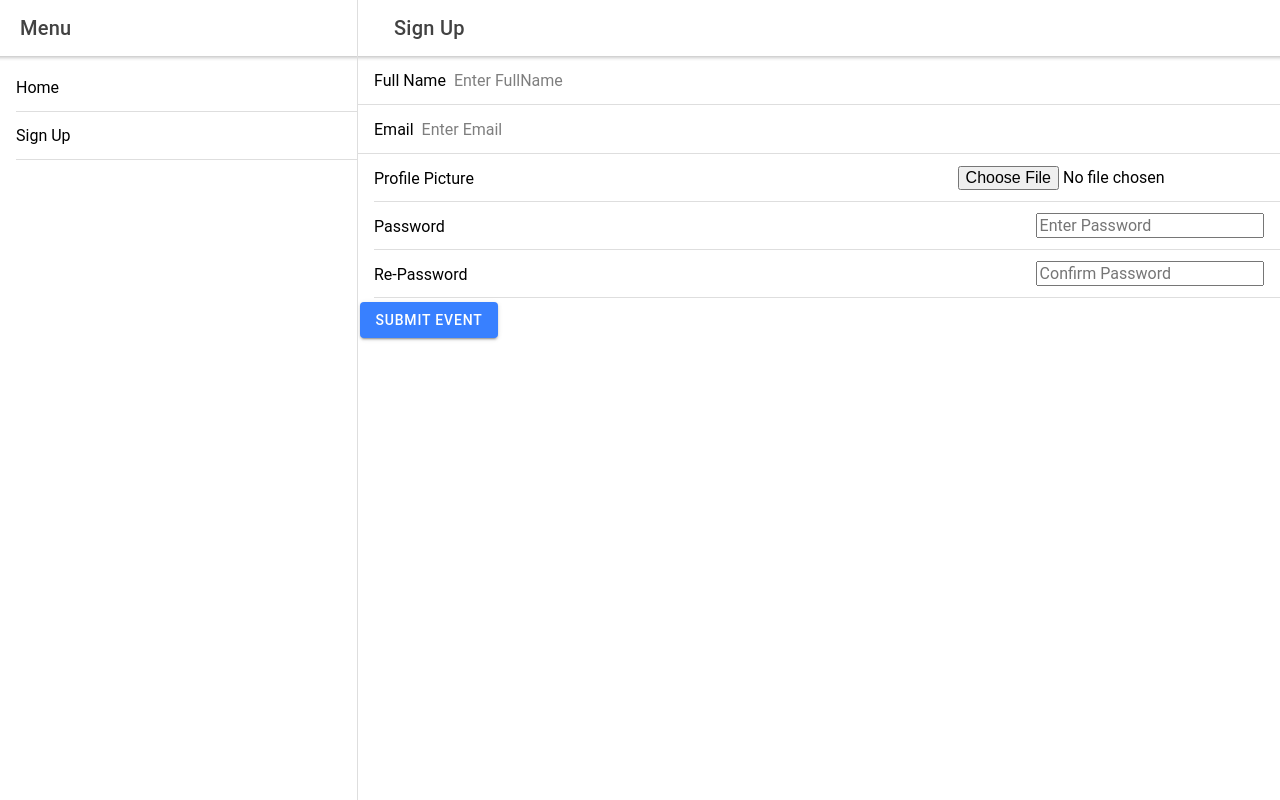
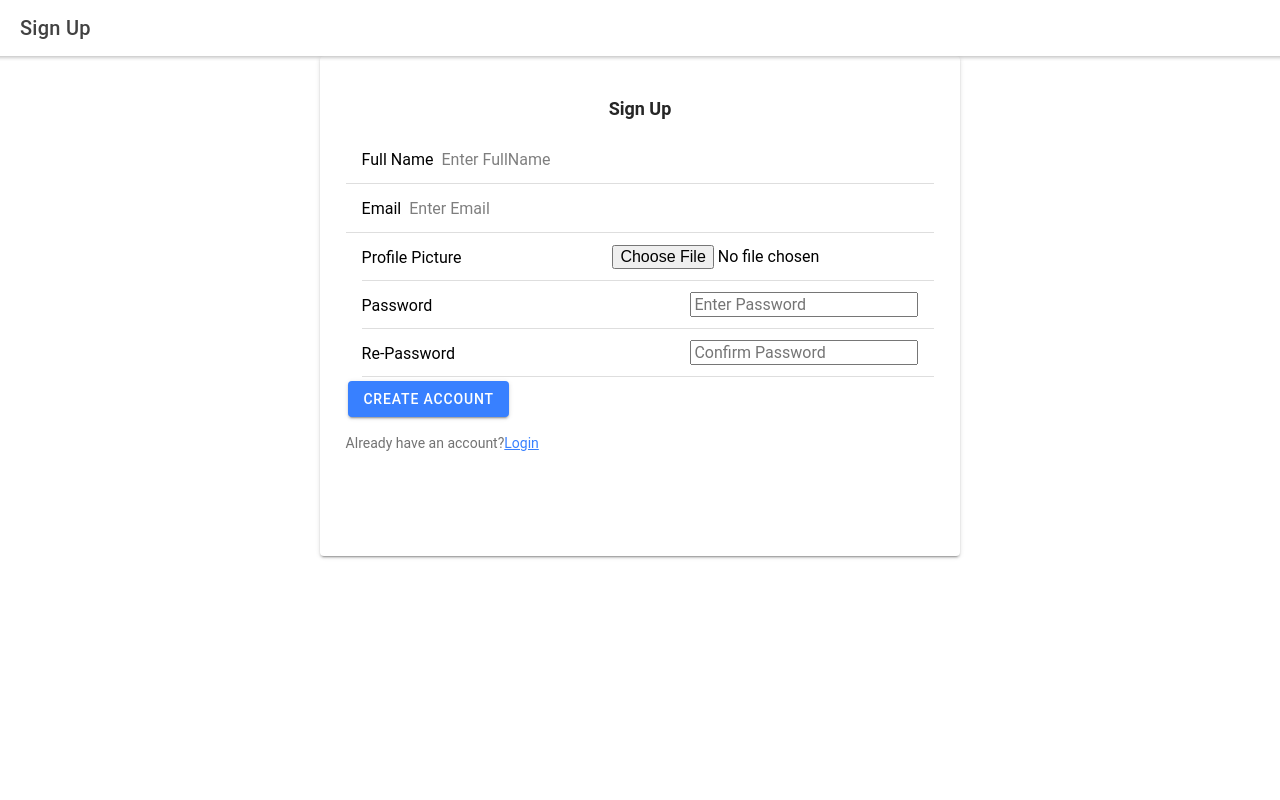
Before and after one commit to adoseofsam/cycle8, a React (Create React App) app in the folder EMS-frontend/CT-EMS/: page /signup in a window 1280 px wide. Built offline with nearby package versions, Linux system fonts and the light colour scheme; no server answers.

Commit message:
added toggle for dark mode, started working on signup page

```diff
--- a/EMS-frontend/CT-EMS/src/pages/Home.css
+++ b/EMS-frontend/CT-EMS/src/pages/Home.css
@@ -31,3 +31,19 @@ ion-card{
 ion-content{
   color: bisque;
 }
+
+.component-icon {
+  border-radius: 50%;
+
+  padding: 7px;
+  height: 18px;
+  width: 18px;
+
+  margin-top: 5px;
+  margin-bottom: 5px;
+}
+
+.component-icon-dark {
+  background: var(--ion-color-step-850, #27323e);
+  color: var(--ion-item-background, #fff);
+}
--- a/EMS-frontend/CT-EMS/src/pages/Home.tsx
+++ b/EMS-frontend/CT-EMS/src/pages/Home.tsx
@@ -1,5 +1,6 @@
-import { useIonViewWillEnter, IonRow, IonCol, IonCard, IonCardTitle, IonCardHeader, IonCardSubtitle, IonCardContent, IonContent, IonHeader, IonPage, IonTitle, IonToolbar, IonList, IonImg, IonSplitPane, IonItem, IonMenu, IonButtons, IonMenuButton, IonLabel, IonThumbnail, useIonRouter, IonGrid, IonSearchbar, IonFab, IonFabButton, IonIcon, IonAvatar, useIonViewDidEnter, IonRouterLink, IonModal, IonButton, IonDatetime } from '@ionic/react';
+import { IonToggle,useIonViewWillEnter, IonRow, IonCol, IonCard, IonCardTitle, IonCardHeader, IonCardSubtitle, IonCardContent, IonContent, IonHeader, IonPage, IonTitle, IonToolbar, IonList, IonImg, IonSplitPane, IonItem, IonMenu, IonButtons, IonMenuButton, IonLabel, IonThumbnail, useIonRouter, IonGrid, IonSearchbar, IonFab, IonFabButton, IonIcon, IonAvatar, useIonViewDidEnter, IonRouterLink, IonModal, IonButton, IonDatetime } from '@ionic/react';
 import React, { useRef, useState } from 'react';
+import { moon } from "ionicons/icons";
 import ExploreContainer from '../components/ExploreContainer';
 import './Home.css';
 
@@ -34,6 +35,11 @@ type Item = {
   src: string;
   text: string;
 };
+
+const toggleDarkModeHandler = () => {
+  document.body.classList.toggle("dark");
+};
+
 const items: Item[] = [{ src: 'http://placekitten.com/g/200/300', text: 'a picture of a cat' }];
 
 // Api call
@@ -200,7 +206,17 @@ const Home: React.FC<any> = (props) => {
       </IonHeader>
       <IonContent fullscreen>
       <IonGrid>
-
+      <IonList className="ion-margin-top">
+          <IonItem>
+            <IonIcon slot="start" icon={moon} />
+            <IonLabel>Dark Mode</IonLabel>
+            <IonToggle
+              slot="end"
+              name="darkMode"
+              onIonChange={toggleDarkModeHandler}
+            />
+          </IonItem>
+        </IonList>
       <IonToolbar className="inner-toolbar">
 						<IonRow className="ion-no-padding ion-no-margin" class = "ion-hide-sm-down">
 							<IonCol size="9" >
--- a/EMS-frontend/CT-EMS/src/pages/SignUp.module.scss
+++ /dev/null
@@ -1,21 +0,0 @@
-.signupPage {
-
-    ion-toolbar {
-
-        --border-style: none;
-        --border-color: transparent;
-        --padding-top: 1rem;
-        --padding-bottom: 1rem;
-        --padding-start: 1rem;
-        --padding-end: 1rem;
-    }
-}
-
-.headingText {
-
-    h5 {
-
-        margin-top: 0.2rem;
-        color: #d3a6c7;
-    }
-}
--- a/EMS-frontend/CT-EMS/src/pages/SignUp.tsx
+++ b/EMS-frontend/CT-EMS/src/pages/SignUp.tsx
@@ -1,9 +1,11 @@
-import { IonContent, IonList, IonHeader, IonPage, IonTitle, IonToolbar, IonText, IonInput, IonButton, IonIcon, IonItem, IonLabel, IonDatetime, IonMenu, IonSplitPane } from '@ionic/react';
+import { IonButtons,IonBackButton,IonCardTitle,IonCardSubtitle,IonCardHeader,IonCard,IonContent, IonList, IonHeader, IonPage, IonTitle, IonToolbar, IonText, IonInput, IonButton, IonIcon, IonItem, IonLabel, IonDatetime, IonMenu, IonSplitPane } from '@ionic/react';
 import './Home.css';
-import styles from './SignUp.module.scss'
+import './Signup.css'
 import { Toast } from '../toast';
-import { useHistory } from "react-router-dom";
+// import { Link } from 'react-router-dom';
+import { useHistory,Link } from "react-router-dom";
 import { useState } from 'react';
+
 
 const SignUp: React.FC = () => {
   const [FullName, setFullName] = useState<string>("")
@@ -60,8 +62,9 @@ const SignUp: React.FC = () => {
 
 
   return (
-    <IonContent>
-    <IonSplitPane contentId="main">
+    <IonContent className = "signupPage">
+
+    {/* <IonSplitPane contentId="main">
         <IonMenu contentId="main">
           <IonHeader>
             <IonToolbar>
@@ -74,14 +77,23 @@ const SignUp: React.FC = () => {
               <IonItem routerLink="/signup">Sign Up</IonItem>
             </IonList>
           </IonContent>
-        </IonMenu>
-        <IonPage id="main" className={ styles.signupPage }>
+        </IonMenu> */}
+        <IonPage id="main">
       <IonHeader>
         <IonToolbar>
           <IonTitle>Sign Up</IonTitle>
         </IonToolbar>
       </IonHeader>
       <IonContent fullscreen>
+      <IonCard className ="card-center">
+
+        <IonCardHeader >
+          {/* <IonCardSubtitle >ems</IonCardSubtitle> */}
+              <IonCardTitle className ="signupTitle">Sign Up</IonCardTitle>
+        </IonCardHeader>
+        <IonButtons slot="start">
+          <IonBackButton text="buttonText" icon="buttonIcon" />
+        </IonButtons>
         <IonItem>
           <IonLabel>Full Name</IonLabel>
           <IonInput value={FullName} placeholder="Enter FullName" onIonChange={(e:any) => setFullName(e.target.value)}></IonInput>
@@ -108,13 +120,14 @@ const SignUp: React.FC = () => {
         </IonItem>
 
 
+          <IonButton color="primary" onClick={ (e) => HandleSubmit(e) }>CREATE ACCOUNT</IonButton>
+          <p>Already have an account?<Link to="/login">Login</Link></p>
 
 
+          </IonCard>
 
-          <IonButton color="primary" onClick={ (e) => HandleSubmit(e) }>Submit Event</IonButton>
       </IonContent>
     </IonPage>
-    </IonSplitPane>
     </IonContent>
   );
 };
--- /dev/null
+++ b/EMS-frontend/CT-EMS/src/pages/Signup.css
@@ -0,0 +1,16 @@
+.card-center{
+        display: block;
+        flex-direction: column;
+        width: 50% !important;
+        height: 500px;
+        margin: 0 auto !important;
+        align-items: center;
+        justify-content: center;
+
+}
+
+.signupTitle{
+    text-align: center;
+    font-size: large;
+    font-weight: bold;
+}
--- a/EMS-frontend/CT-EMS/src/theme/variables.css
+++ b/EMS-frontend/CT-EMS/src/theme/variables.css
@@ -182,6 +182,7 @@ http://ionicframework.com/docs/theming/ */
     --ion-item-background: #000000;
 
     --ion-card-background: #1c1c1d;
+
   }
 
   .ios ion-modal {
@@ -234,3 +235,157 @@ http://ionicframework.com/docs/theming/ */
     --ion-card-background: #1e1e1e;
   }
 }
+
+
+body.dark {
+  --ion-color-primary: #428cff;
+  --ion-color-primary-rgb: 66,140,255;
+  --ion-color-primary-contrast: #ffffff;
+  --ion-color-primary-contrast-rgb: 255,255,255;
+  --ion-color-primary-shade: #3a7be0;
+  --ion-color-primary-tint: #5598ff;
+
+  --ion-color-secondary: #50c8ff;
+  --ion-color-secondary-rgb: 80,200,255;
+  --ion-color-secondary-contrast: #ffffff;
+  --ion-color-secondary-contrast-rgb: 255,255,255;
+  --ion-color-secondary-shade: #46b0e0;
+  --ion-color-secondary-tint: #62ceff;
+
+  --ion-color-tertiary: #6a64ff;
+  --ion-color-tertiary-rgb: 106,100,255;
+  --ion-color-tertiary-contrast: #ffffff;
+  --ion-color-tertiary-contrast-rgb: 255,255,255;
+  --ion-color-tertiary-shade: #5d58e0;
+  --ion-color-tertiary-tint: #7974ff;
+
+  --ion-color-success: #2fdf75;
+  --ion-color-success-rgb: 47,223,117;
+  --ion-color-success-contrast: #000000;
+  --ion-color-success-contrast-rgb: 0,0,0;
+  --ion-color-success-shade: #29c467;
+  --ion-color-success-tint: #44e283;
+
+  --ion-color-warning: #ffd534;
+  --ion-color-warning-rgb: 255,213,52;
+  --ion-color-warning-contrast: #000000;
+  --ion-color-warning-contrast-rgb: 0,0,0;
+  --ion-color-warning-shade: #e0bb2e;
+  --ion-color-warning-tint: #ffd948;
+
+  --ion-color-danger: #ff4961;
+  --ion-color-danger-rgb: 255,73,97;
+  --ion-color-danger-contrast: #ffffff;
+  --ion-color-danger-contrast-rgb: 255,255,255;
+  --ion-color-danger-shade: #e04055;
+  --ion-color-danger-tint: #ff5b71;
+
+  --ion-color-dark: #f4f5f8;
+  --ion-color-dark-rgb: 244,245,248;
+  --ion-color-dark-contrast: #000000;
+  --ion-color-dark-contrast-rgb: 0,0,0;
+  --ion-color-dark-shade: #d7d8da;
+  --ion-color-dark-tint: #f5f6f9;
+
+  --ion-color-medium: #989aa2;
+  --ion-color-medium-rgb: 152,154,162;
+  --ion-color-medium-contrast: #000000;
+  --ion-color-medium-contrast-rgb: 0,0,0;
+  --ion-color-medium-shade: #86888f;
+  --ion-color-medium-tint: #a2a4ab;
+
+  --ion-color-light: #222428;
+  --ion-color-light-rgb: 34,36,40;
+  --ion-color-light-contrast: #ffffff;
+  --ion-color-light-contrast-rgb: 255,255,255;
+  --ion-color-light-shade: #1e2023;
+  --ion-color-light-tint: #383a3e;
+}
+
+/*
+ * iOS Dark Theme
+ * -------------------------------------------
+ */
+
+.ios body.dark {
+  --ion-background-color: #000000;
+  --ion-background-color-rgb: 0,0,0;
+
+  --ion-text-color: #ffffff;
+  --ion-text-color-rgb: 255,255,255;
+
+  --ion-color-step-50: #0d0d0d;
+  --ion-color-step-100: #1a1a1a;
+  --ion-color-step-150: #262626;
+  --ion-color-step-200: #333333;
+  --ion-color-step-250: #404040;
+  --ion-color-step-300: #4d4d4d;
+  --ion-color-step-350: #595959;
+  --ion-color-step-400: #666666;
+  --ion-color-step-450: #737373;
+  --ion-color-step-500: #808080;
+  --ion-color-step-550: #8c8c8c;
+  --ion-color-step-600: #999999;
+  --ion-color-step-650: #a6a6a6;
+  --ion-color-step-700: #b3b3b3;
+  --ion-color-step-750: #bfbfbf;
+  --ion-color-step-800: #cccccc;
+  --ion-color-step-850: #d9d9d9;
+  --ion-color-step-900: #e6e6e6;
+  --ion-color-step-950: #f2f2f2;
+
+  --ion-item-background: #000000;
+
+  --ion-card-background: #1c1c1d;
+
+}
+
+.ios ion-modal {
+  --ion-background-color: var(--ion-color-step-100);
+  --ion-toolbar-background: var(--ion-color-step-150);
+  --ion-toolbar-border-color: var(--ion-color-step-250);
+}
+
+
+/*
+ * Material Design Dark Theme
+ * -------------------------------------------
+ */
+
+.md body.dark {
+  --ion-background-color: #121212;
+  --ion-background-color-rgb: 18,18,18;
+
+  --ion-text-color: #ffffff;
+  --ion-text-color-rgb: 255,255,255;
+
+  --ion-border-color: #222222;
+
+  --ion-color-step-50: #1e1e1e;
+  --ion-color-step-100: #2a2a2a;
+  --ion-color-step-150: #363636;
+  --ion-color-step-200: #414141;
+  --ion-color-step-250: #4d4d4d;
+  --ion-color-step-300: #595959;
+  --ion-color-step-350: #656565;
+  --ion-color-step-400: #717171;
+  --ion-color-step-450: #7d7d7d;
+  --ion-color-step-500: #898989;
+  --ion-color-step-550: #949494;
+  --ion-color-step-600: #a0a0a0;
+  --ion-color-step-650: #acacac;
+  --ion-color-step-700: #b8b8b8;
+  --ion-color-step-750: #c4c4c4;
+  --ion-color-step-800: #d0d0d0;
+  --ion-color-step-850: #dbdbdb;
+  --ion-color-step-900: #e7e7e7;
+  --ion-color-step-950: #f3f3f3;
+
+  --ion-item-background: #1e1e1e;
+
+  --ion-toolbar-background: #1f1f1f;
+
+  --ion-tab-bar-background: #1f1f1f;
+
+  --ion-card-background: #1e1e1e;
+}
```
